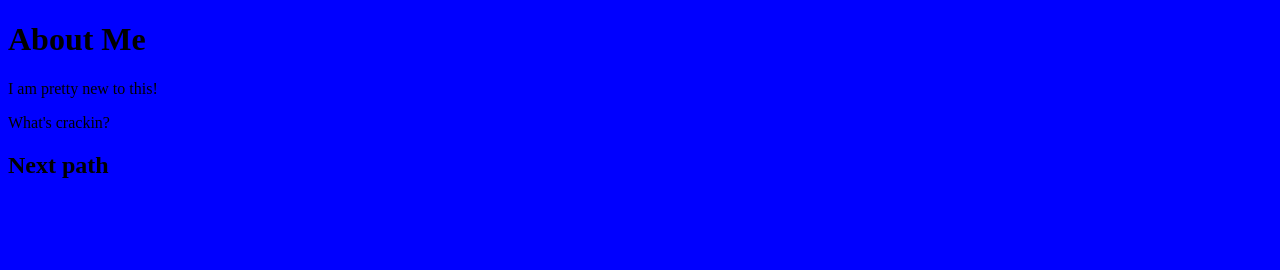
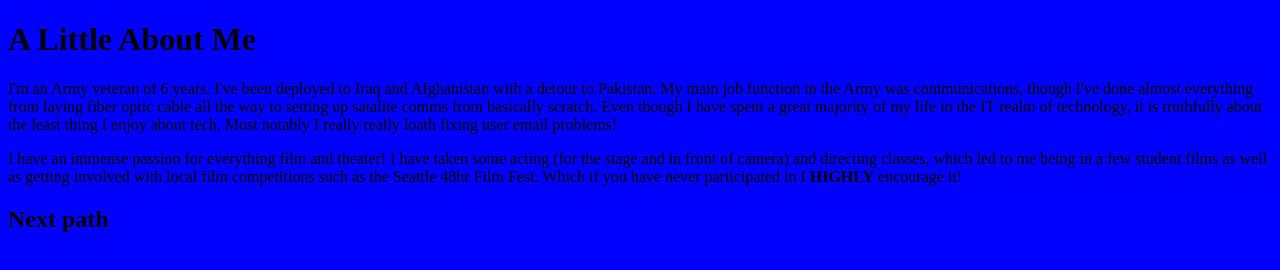
Before and after one commit to stengy/lab-02-about-me, a plain HTML site: page index.html in a window 1280 px wide. Drawn offline with Linux system fonts and the light colour scheme.

Commit message:
first draft of content, added 2 paragraphs

```diff
--- a/index.html
+++ b/index.html
@@ -5,9 +5,10 @@
   </head>
 
   <body>
-    <h1> About Me </h1>
-    <p>  I am pretty new to this! </p>
-    <p>  What's crackin?</p>
+    <h1> A Little About Me </h1>
+    <p>  I'm an Army veteran of 6 years.  I've been deployed to Iraq and Afghanistan with a detour to Pakistan.  My main job function in the Army was communications, though I've done almost everything from laying fiber optic cable all the way to setting up satalite comms from basically scratch.  Even though I have spent a great majority of my life in the IT realm of technology, it is truthfully about the least thing I enjoy about tech.  Most notably I really really loath fixing user email problems! </p>
+
+    <p> I have an immense passion for everything film and theater!  I have taken some acting (for the stage and in front of camera) and directing classes, which led to me being in a few student films as well as getting involved with local film competitions such as the Seattle 48hr Film Fest.  Which if you have never participated in I <strong>HIGHLY</strong> encourage it!
     <h2> Next path </h2>
 
     <link rel="stylesheet" type="text/css" href="style.css">
```
